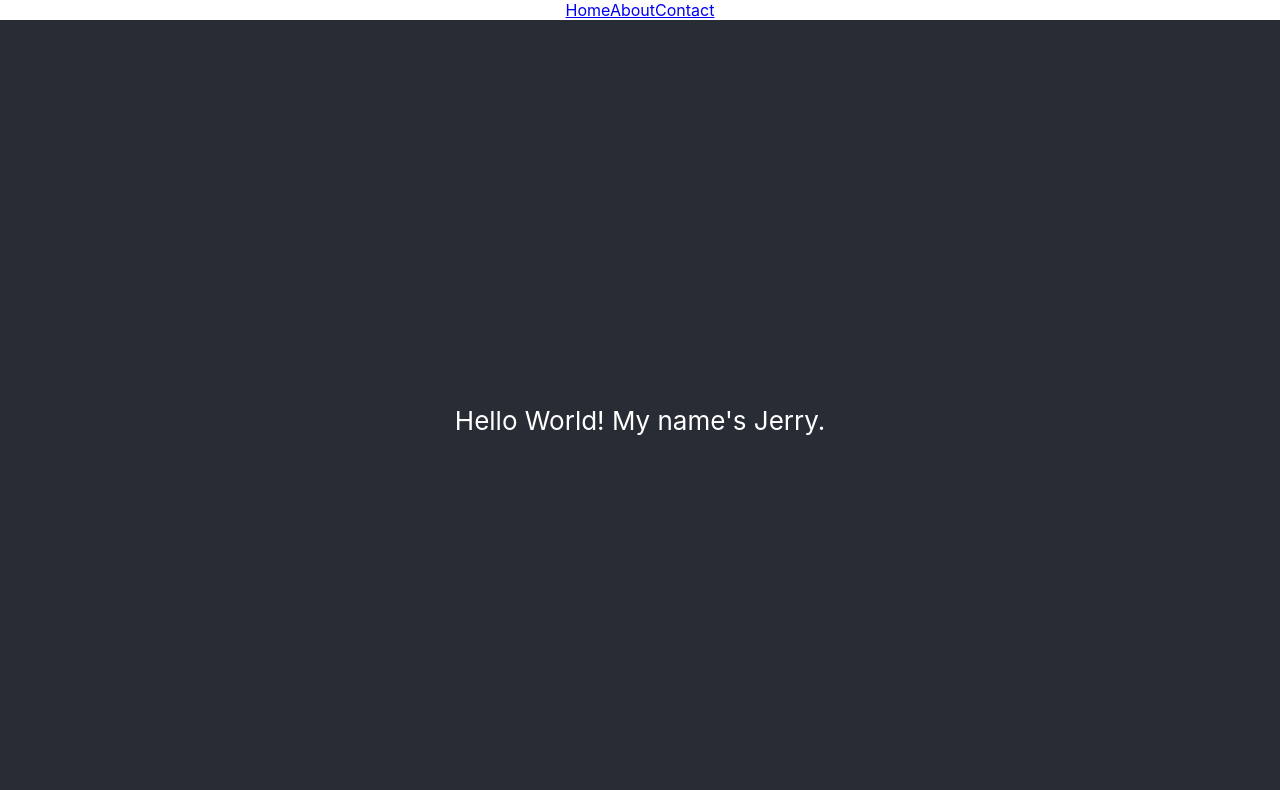
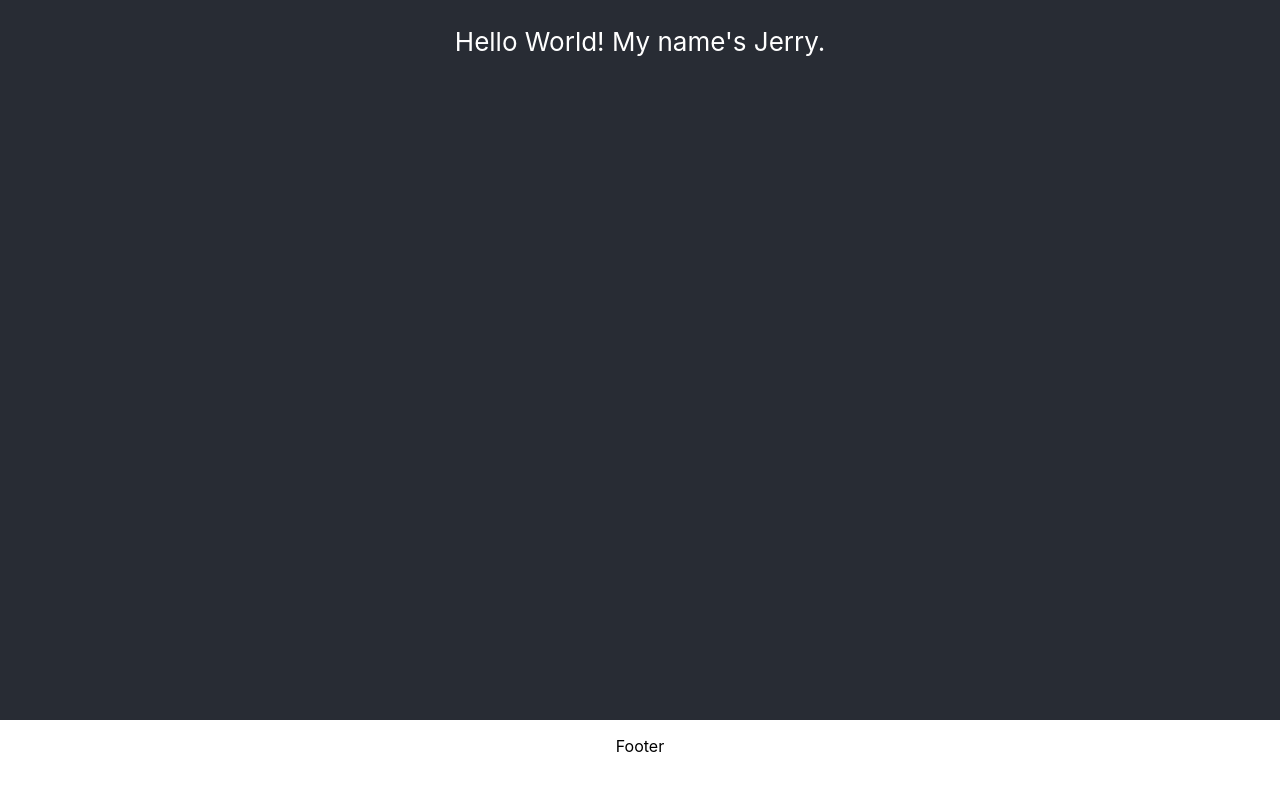
Before and after one commit to brownjer3/personal-website, a React (Create React App) app: page / in a window 1280 px wide. Shown: the top 790 px of the page. Built offline with nearby package versions, Linux system fonts and the light colour scheme.

Commit message:
alter alignment of app header on /home

```diff
--- a/src/App.css
+++ b/src/App.css
@@ -15,11 +15,11 @@
 
 .App-header {
   background-color: #282c34;
-  min-height: 100vh;
+  min-height: 90vh;
   display: flex;
   flex-direction: column;
   align-items: center;
-  justify-content: center;
+  justify-content: flex-start;
   font-size: calc(10px + 2vmin);
   color: white;
 }
--- a/src/App.js
+++ b/src/App.js
@@ -1,22 +1,25 @@
 // import logo from './logo.svg';
 import './App.css';
-import { BrowserRouter as Router, Route } from "react-router-dom";
-import Navbar from './Navbar'
+// import { BrowserRouter as Router, Route } from "react-router-dom";
+// import Navbar from './Navbar'
 import Home from './Home'
 import About from './About'
 import Contact from './Contact'
+import Footer from './Footer'
 
 function App() {
   return (
     <div className="App">
-      <Router>
+      <Home />
+      {/* <Router>
         <>
           <Navbar />
           <Route exact path="/" component={Home} />
           <Route exact path="/about" component={About} />
           <Route exact path="/contact" component={Contact} />
         </>
-      </Router>
+      </Router> */}
+      <Footer />
     </div>
   );
 }
--- /dev/null
+++ b/src/Footer.js
@@ -0,0 +1,5 @@
+export default function Footer() {
+    return(
+        <p>Footer</p>
+    )
+}
```
Also changed, not shown: src/About.js (line endings or trailing spaces).
